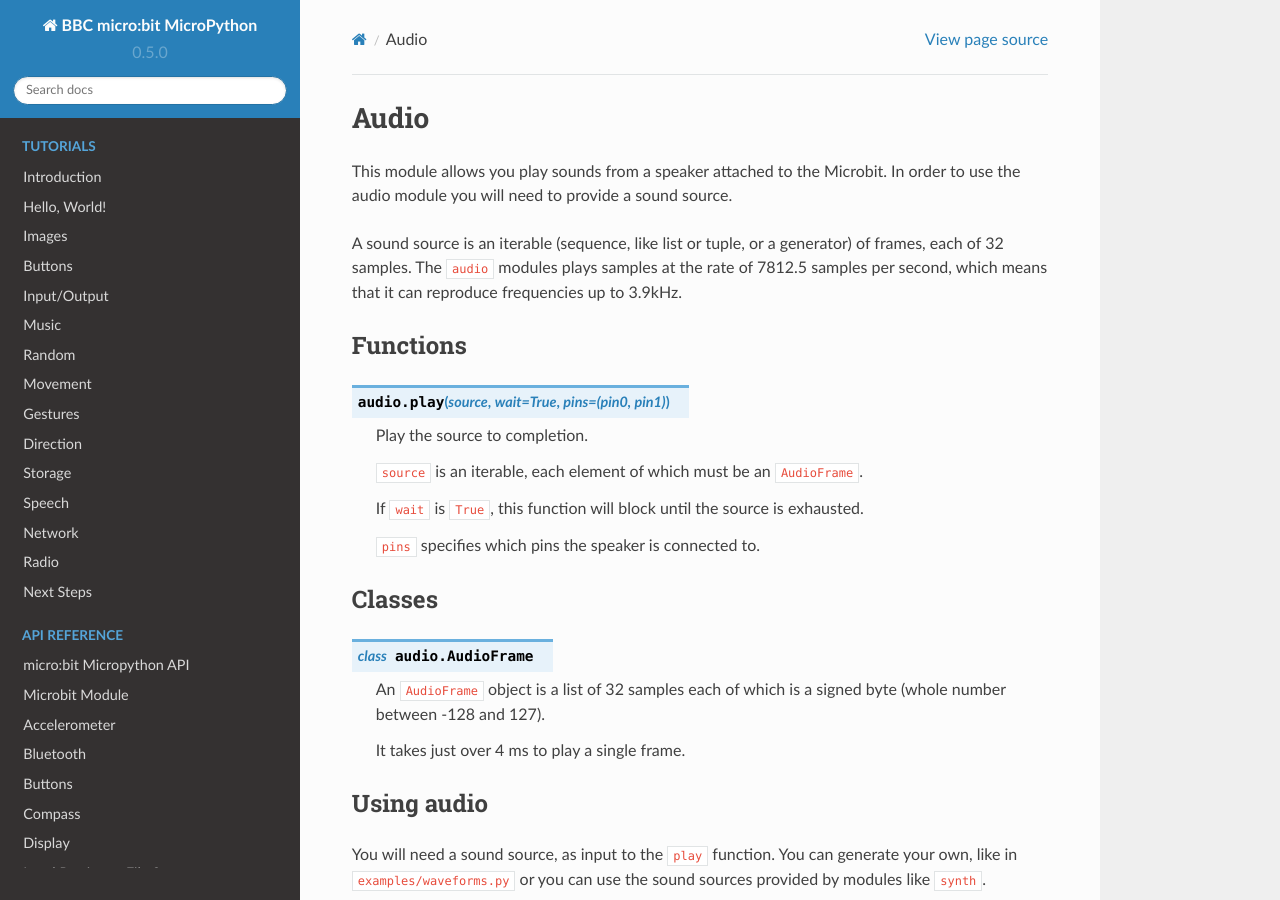
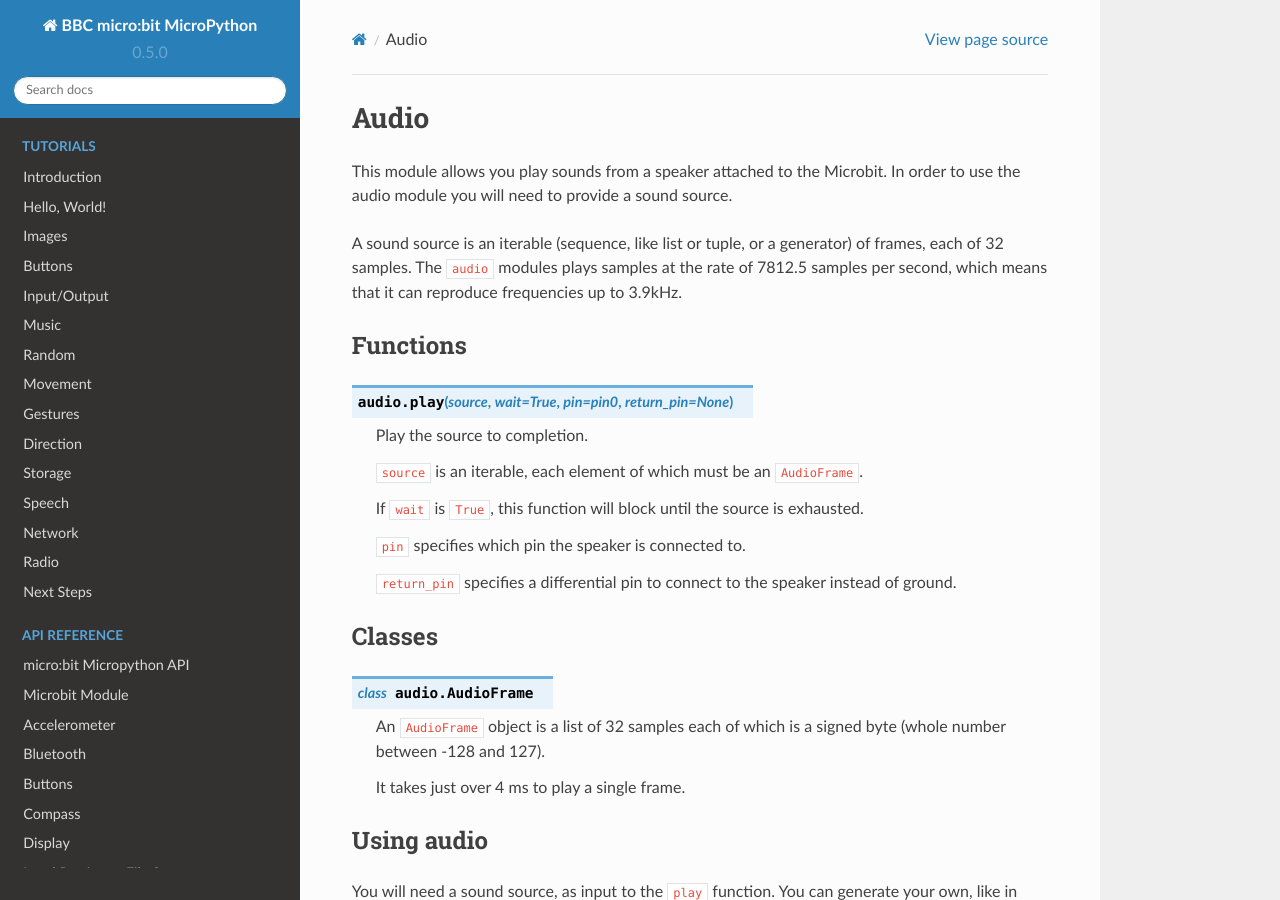
Before and after one commit to bbcmicrobit/micropython, a Sphinx documentation site: the page built from docs/audio.rst, in a window 1280 px wide and 900 px high. Built offline with Sphinx 7.4.7 and the Read the Docs theme 2.0.0, drawn with Linux system fonts in a browser that asks for light colours.

Commit message:
docs: Fix audio.play() pin arguments

```diff
--- a/docs/audio.rst
+++ b/docs/audio.rst
@@ -14,7 +14,7 @@
 Functions
 =========
 
-.. py:function:: play(source, wait=True, pins=(pin0, pin1))
+.. py:function:: play(source, wait=True, pin=pin0, return_pin=None)
 
     Play the source to completion.
 
@@ -22,7 +22,10 @@
 
     If ``wait`` is ``True``, this function will block until the source is exhausted.
 
-    ``pins`` specifies which pins the speaker is connected to.
+    ``pin`` specifies which pin the speaker is connected to.
+
+    ``return_pin`` specifies a differential pin to connect to the speaker
+    instead of ground.
 
 Classes
 =======
```
